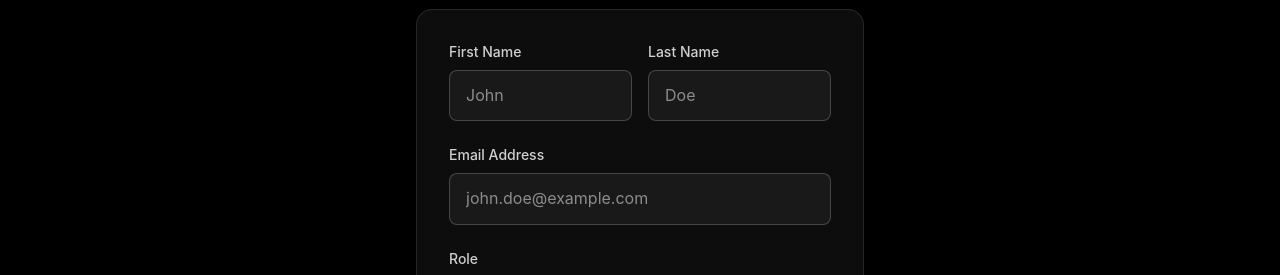
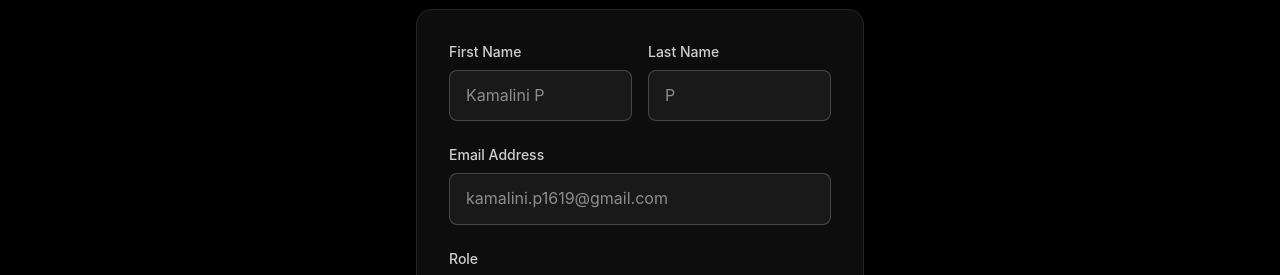
Before and after one commit to kamaliniPonnuru/tenexai, a Next.js app: page /register in a window 1280 px wide. Shown: the part 229-504 px from the top of the page. Built offline with nearby package versions, Linux system fonts and the light colour scheme.

Commit message:
Update form placeholders: replace 'John Doe' with 'Kamalini P' and 'john.doe@gmail.com' with 'kamalini.p1619@gmail.com'

```diff
--- a/src/app/forgot-password/page.tsx
+++ b/src/app/forgot-password/page.tsx
@@ -127,7 +127,7 @@ export default function ForgotPasswordPage() {
                   value={email}
                   onChange={(e) => setEmail(e.target.value)}
                   className="w-full px-4 py-3 bg-white/5 border border-white/20 rounded-lg focus:outline-none focus:ring-2 focus:ring-white/50 transition-all"
-                  placeholder="john.doe@example.com"
+                  placeholder="kamalini.p1619@gmail.com"
                   autoComplete="email"
                   disabled={isLoading}
                 />
--- a/src/app/login/page.tsx
+++ b/src/app/login/page.tsx
@@ -164,7 +164,7 @@ export default function LoginPage() {
                   className={`w-full px-4 py-3 bg-white/5 border rounded-lg focus:outline-none focus:ring-2 focus:ring-white/50 transition-all ${
                     errors.email ? 'border-white/50' : 'border-white/20'
                   }`}
-                  placeholder="john.doe@example.com"
+                  placeholder="kamalini.p1619@gmail.com"
                   autoComplete="email"
                 />
                 {errors.email && (
--- a/src/app/register/page.tsx
+++ b/src/app/register/page.tsx
@@ -201,7 +201,7 @@ export default function RegisterPage() {
                     className={`w-full px-4 py-3 bg-white/5 border rounded-lg focus:outline-none focus:ring-2 focus:ring-white/50 transition-all ${
                       errors.firstName ? 'border-white/50' : 'border-white/20'
                     }`}
-                    placeholder="John"
+                    placeholder="Kamalini P"
                   />
                   {errors.firstName && (
                     <p className="text-white/60 text-sm mt-1">{errors.firstName}</p>
@@ -221,7 +221,7 @@ export default function RegisterPage() {
                     className={`w-full px-4 py-3 bg-white/5 border rounded-lg focus:outline-none focus:ring-2 focus:ring-white/50 transition-all ${
                       errors.lastName ? 'border-white/50' : 'border-white/20'
                     }`}
-                    placeholder="Doe"
+                    placeholder="P"
                   />
                   {errors.lastName && (
                     <p className="text-white/60 text-sm mt-1">{errors.lastName}</p>
@@ -242,7 +242,7 @@ export default function RegisterPage() {
                   className={`w-full px-4 py-3 bg-white/5 border rounded-lg focus:outline-none focus:ring-2 focus:ring-white/50 transition-all ${
                     errors.email ? 'border-white/50' : 'border-white/20'
                   }`}
-                  placeholder="john.doe@example.com"
+                  placeholder="kamalini.p1619@gmail.com"
                 />
                 {errors.email && (
                   <p className="text-white/60 text-sm mt-1">{errors.email}</p>
```
